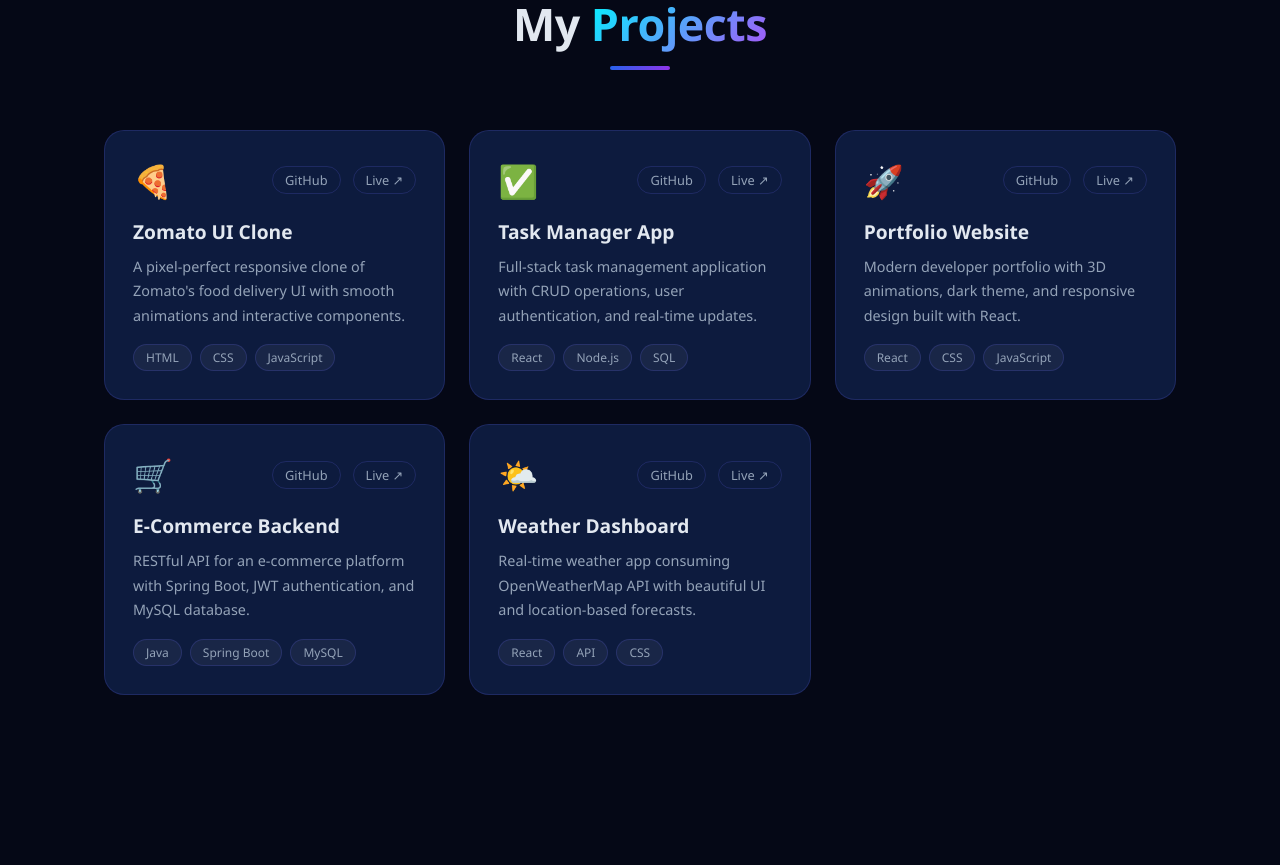
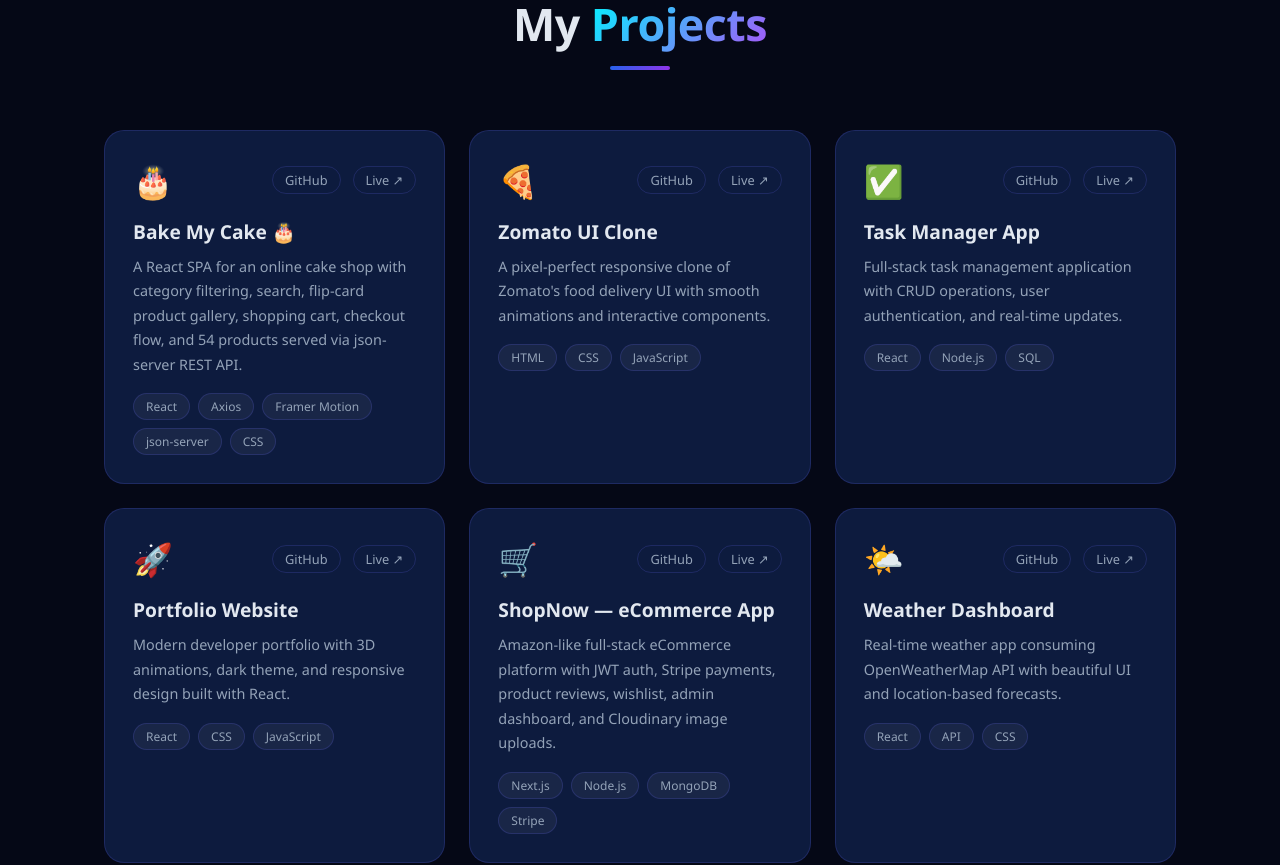
Before and after one commit to SRINIDHI-2524/pavanr.github.io, a React (Create React App) app: page / in a window 1280 px wide. Shown: the part 2380-3245 px from the top of the page. Built offline with nearby package versions, Linux system fonts and the light colour scheme.

Commit message:
feat: add Bake My Cake project to portfolio

```diff
--- a/src/components/Projects.js
+++ b/src/components/Projects.js
@@ -1,11 +1,20 @@
 const projects = [
+  {
+    title: 'Bake My Cake 🎂',
+    desc: 'A React SPA for an online cake shop with category filtering, search, flip-card product gallery, shopping cart, checkout flow, and 54 products served via json-server REST API.',
+    tech: ['React', 'Axios', 'Framer Motion', 'json-server', 'CSS'],
+    color: '#DAA520',
+    icon: '🎂',
+    github: 'https://github.com/SRINIDHI-2524/bake-my-cake-phase-1',
+    live: '#',
+  },
   {
     title: 'Zomato UI Clone',
     desc: 'A pixel-perfect responsive clone of Zomato\'s food delivery UI with smooth animations and interactive components.',
     tech: ['HTML', 'CSS', 'JavaScript'],
     color: '#e23744',
     icon: '🍕',
-    github: 'https://github.com',
+    github: 'https://github.com/SRINIDHI-2524',
     live: '#',
   },
   {
@@ -14,7 +23,7 @@ const projects = [
     tech: ['React', 'Node.js', 'SQL'],
     color: '#2563eb',
     icon: '✅',
-    github: 'https://github.com',
+    github: 'https://github.com/SRINIDHI-2524',
     live: '#',
   },
   {
@@ -23,16 +32,16 @@ const projects = [
     tech: ['React', 'CSS', 'JavaScript'],
     color: '#9333ea',
     icon: '🚀',
-    github: 'https://github.com',
+    github: 'https://github.com/SRINIDHI-2524',
     live: '#',
   },
   {
-    title: 'E-Commerce Backend',
-    desc: 'RESTful API for an e-commerce platform with Spring Boot, JWT authentication, and MySQL database.',
-    tech: ['Java', 'Spring Boot', 'MySQL'],
+    title: 'ShopNow — eCommerce App',
+    desc: 'Amazon-like full-stack eCommerce platform with JWT auth, Stripe payments, product reviews, wishlist, admin dashboard, and Cloudinary image uploads.',
+    tech: ['Next.js', 'Node.js', 'MongoDB', 'Stripe'],
     color: '#10b981',
     icon: '🛒',
-    github: 'https://github.com',
+    github: 'https://github.com/SRINIDHI-2524',
     live: '#',
   },
   {
@@ -41,7 +50,7 @@ const projects = [
     tech: ['React', 'API', 'CSS'],
     color: '#f59e0b',
     icon: '🌤️',
-    github: 'https://github.com',
+    github: 'https://github.com/SRINIDHI-2524',
     live: '#',
   },
 ];
```
